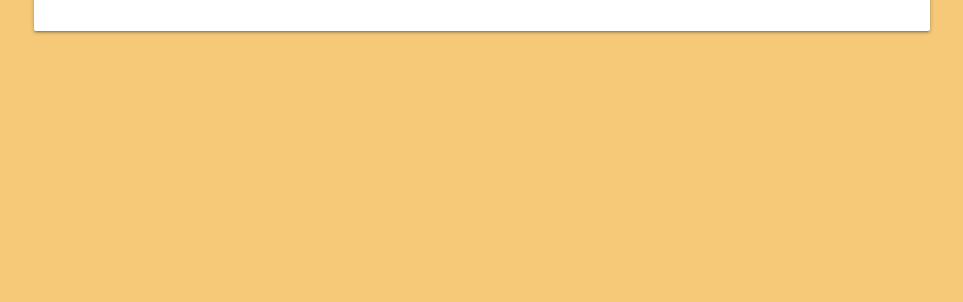
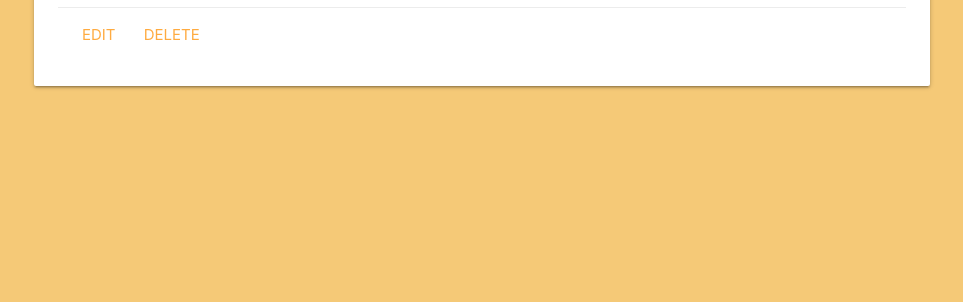
Before and after one commit to natetmmueller/dog-encyclopedia, a Django app: template main_app/templates/dog/detail.html in a window 1280 px wide. Shown: the part 324-626 px from the top of the page, without its empty margins (158-1121 px from the left). Run offline with Django 4.2, Linux system fonts and the light colour scheme; the template is opened without the code that fills it, so the values that code supplies are empty; parts of the project's set-up code (start-up, migrations or seed data) failed here and were passed over.

Commit message:
added working edit function

```diff
--- a/main_app/models.py
+++ b/main_app/models.py
@@ -1,5 +1,6 @@
 from distutils.command.upload import upload
 from django.db import models
+from django.urls import reverse
 
 # Create your models here.
 
@@ -8,3 +9,6 @@ class Dog(models.Model):
     description = models.TextField(max_length=250)
     activity = models.IntegerField()
     image = models.CharField(default=None, blank=True, null=True, max_length=255)
+
+    def get_absolute_url(self):
+        return reverse('detail', kwargs = {'dog_id': self.id})
--- a/main_app/templates/dog/detail.html
+++ b/main_app/templates/dog/detail.html
@@ -19,6 +19,11 @@
                 <img  width="100px" height="100px" src="{{dog.image}}" />
             </div>
             </div>
+            <div class="card-action">
+                <a href="{% url 'dogs_update' dog.id %}">Edit</a>
+                <a href="{% url 'dogs_delete' dog.id %}">Delete</a>
+
+            </div>
         </div>
 
 </div>
--- a/main_app/urls.py
+++ b/main_app/urls.py
@@ -6,5 +6,7 @@ urlpatterns = [
     path('about/', views.about, name='about'),
     path('dogs/', views.dog_breeds, name='index'),
     path('dogs/<int:dog_id>/', views.dogs_detail, name = 'detail'),
-    path('dogs/create', views.DogCreate.as_view(), name='dogs_create')
+    path('dogs/create', views.DogCreate.as_view(), name='dogs_create'),
+    path('dog/<int:pk>/update', views.DogUpdate.as_view(), name = 'dogs_update'),
+    path('dog/<int:pk>/delete', views.DogDelete.as_view(), name = 'dogs_delete')
 ]
```
Also changed, not shown: main_app/views.py (+10 -2 lines).
